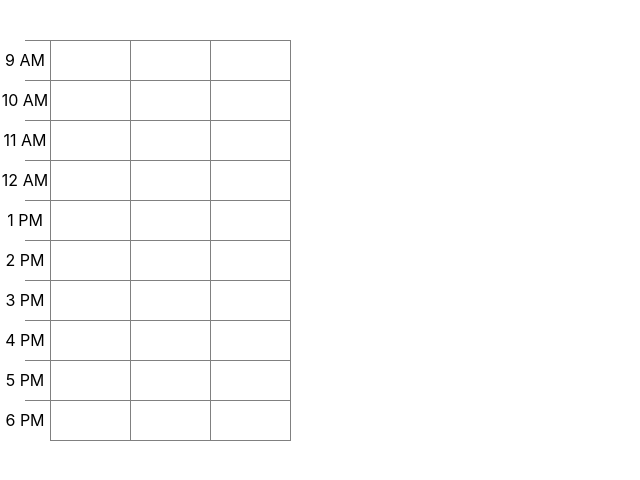
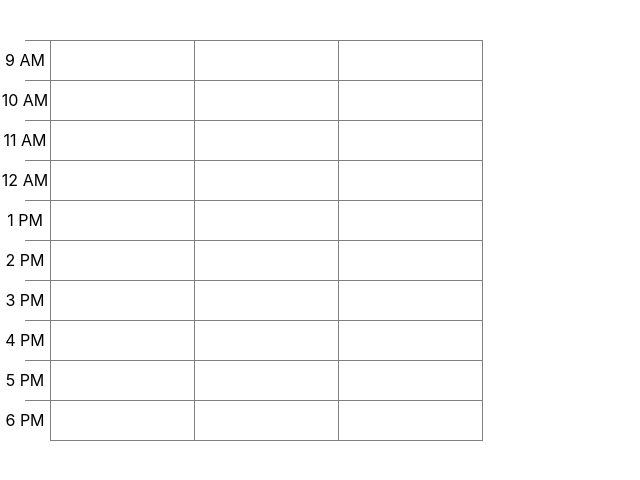
Before and after one commit to EmilyLow/convention-mockup, a React (Create React App) app: page / in a window 1280 px wide. Shown: the top 480 px of the page, without its empty margins (0-640 px from the left). Built offline with nearby package versions, Linux system fonts and the light colour scheme.

Commit message:
Added more test data details

```diff
--- a/src/components/Schedule.js
+++ b/src/components/Schedule.js
@@ -34,6 +34,7 @@ function Schedule() {
 
     //Check overlap function
     //Give column based on overlap
+    //Maybe give a length property based off of number of rows?
 
 
     return(
@@ -50,20 +51,22 @@ export default Schedule;
 const ScheduleContainer = styled.div`
     display: grid;
 
-    grid-template-columns: 50px repeat(${(props) => props.settings.dayNum}, 80px);
+    grid-template-columns: 50px repeat(18, 24px);
     grid-template-rows: 40px repeat(${(props) => props.settings.hourNum * 4}, 10px);
+
+   // grid-template-columns: [time-labels] 50px [day1]
 `;
 
 const Hour = styled.div`
 
-grid-column-start: ${(props) => props.day + 2};
-grid-column-end: span 1;
-grid-row-start: ${(props) => props.hour *4 + 2};
-grid-row-end: span 4;
+    grid-column-start: ${(props) => props.day * 6 + 2};
+    grid-column-end: span 6;
+    grid-row-start: ${(props) => props.hour *4 + 2};
+    grid-row-end: span 4;
 
-outline: 1px solid gray;
-margin-top: 1px;
-margin-left: 1px;
+    outline: 1px solid gray;
+    margin-top: 1px;
+    margin-left: 1px;
 
 `
 
--- a/src/testData.js
+++ b/src/testData.js
@@ -13,44 +13,66 @@ let testData = {
             name: "Opening Ceremony",
             startTime: 17.5,
             endTime: 19,
-            day: 1
+            day: 1,
+            startCol: 2,
+            span: 6,
+            color: "#A3F8A3" //green
         },
         {
             name: "Meet and Greet",
             startTime: 19,
             endTime: 21,
-            day: 1
+            day: 1,
+            startCol: 2,
+            span: 3,
+            color: "#A8EBF3" //blue
+
 
         },
         {
             name: "VIP Salon",
             startTime: 19,
             endTime: 21,
-            day: 1
+            day: 1,
+            startCol: 5,
+            span: 3,
+            color: "#F3B0A8" //pink
         },
         {
             name: "Merchants",
             startTime: 10,
             endTime: 15,
-            day: 2
+            day: 2,
+            startCol: 8,
+            span: 3,
+            color: "#A8EBF3" //blue
         },
         {
             name: "Talk",
             startTime: 10,
             endTime: 11.5,
-            day: 2
+            day: 2,
+            startCol: 11,
+            span: 3,
+            color: "#ffec6e" //yellow
         },
         {
             name: "Food Trucks",
             startTime: 11.5,
             endTime: 12.5,
-            day: 2
+            day: 2,
+            startCol: 11,
+            span: 3,
+            color: "#B0E5B2" //pale green
         },
         {
             name: "Talk",
             startTime: 12.5,
             endTime: 14,
-            day: 2
+            day: 2,
+            startCol: 11,
+            span: 3,
+            color: "#ffec6e" //yellow
         }
 
     ]
```
Also changed, not shown: 1 other file (tests, documents, lock files or other folders).
